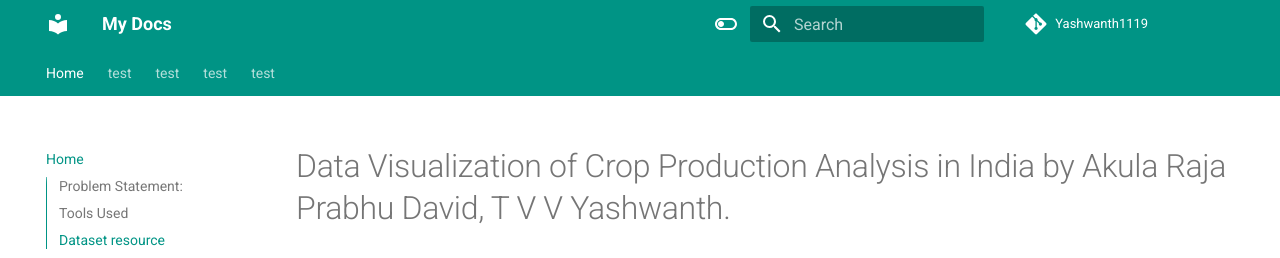
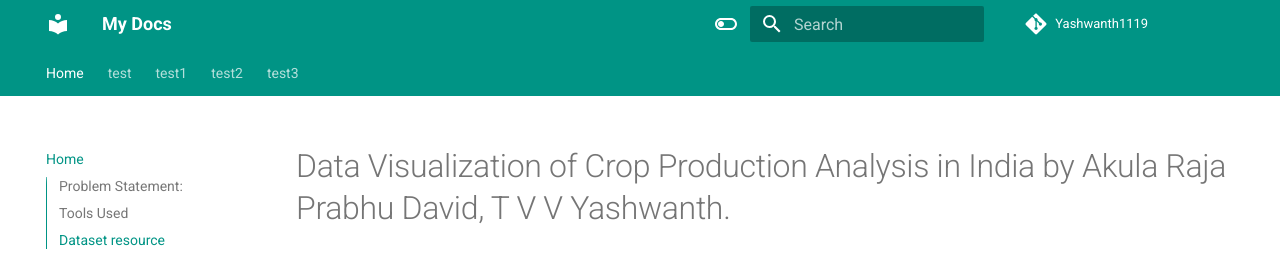
Before and after one commit to Yashwanth1119/Crop-Prediction-Documentation, an MkDocs documentation site: the page built from docs/index.md, in a window 1280 px wide and 1021 px high. Shown: the top 258 px of the window. Built offline with MkDocs 1.6.1 and Material for MkDocs 9.7.7, drawn with Linux system fonts in a browser that asks for light colours; some of the changed lines change nothing that is shown.

Commit message:
Update mkdocs.yml

```diff
--- a/mkdocs.yml
+++ b/mkdocs.yml
@@ -5,9 +5,9 @@ site_name: My Docs
 nav:
   - Home: index.md
   - test: architecture.md
-  - test: highlevel.md
-  - test: lowlevel.md
-  - test: wireframe.md
+  - test1: highlevel.md
+  - test2: lowlevel.md
+  - test3: wireframe.md
 
 site_author: Yashwanth
 site_description: >-
```
